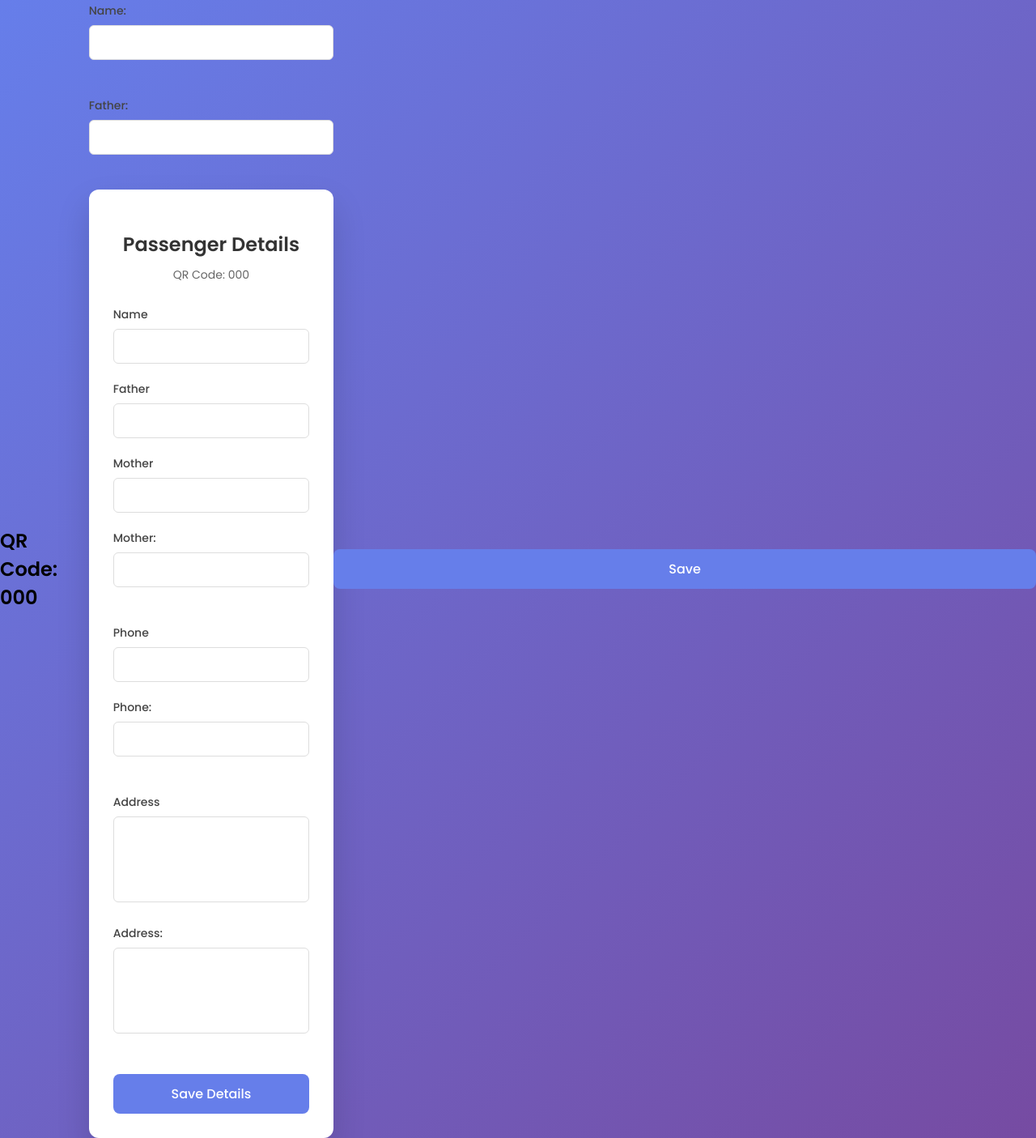
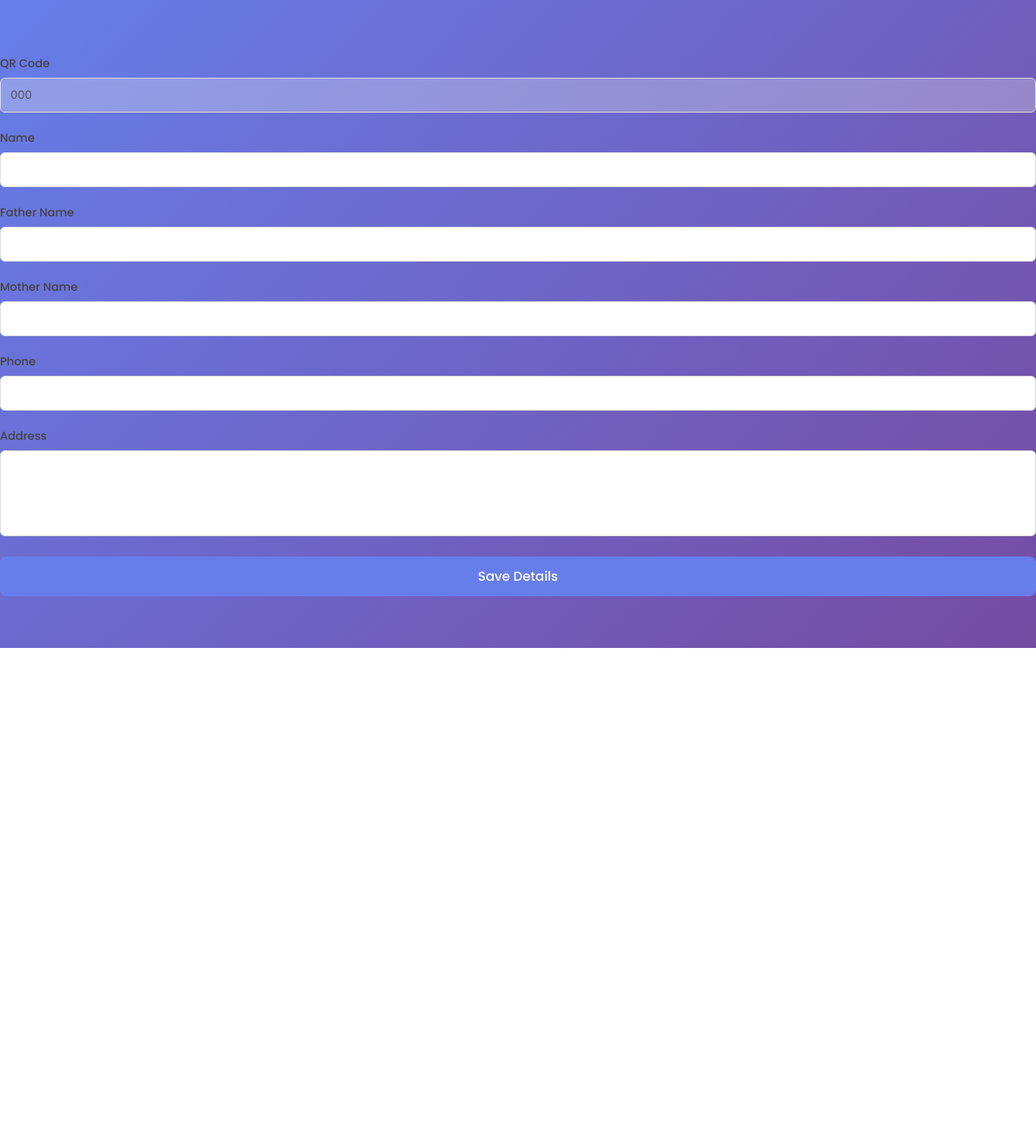
Before and after one commit to SmartFarming50/app, a Flask app: template templates/add.html in a window 1280 px wide. Shown: the whole page at 81% size. After the commit the page ends 800 px from the top, so only its background shows below. Run offline with Flask 3, Linux system fonts and the light colour scheme; the template is opened without the code that fills it: most values are stand-ins (such as "Sample title", 1, 10 or a date in 2020).

Commit message:
Update add.html

```diff
--- a/templates/add.html
+++ b/templates/add.html
@@ -101,44 +101,29 @@
     </style>
 </head>
 <body>
-    <h2>QR Code: {{ qr_code }}</h2>
     <form method="POST">
-        <label>Name:</label><br>
-        <input type="text" name="name" required><br><br>
+    <label>QR Code</label>
+    <input type="text" value="{{ qr_code }}" disabled>
 
-        <label>Father:</label><br>
-        <input type="text" name="father" required><br><br>
-    <div class="card">
-        <h2>Passenger Details</h2>
-        <div class="qr">QR Code: {{ qr_code }}</div>
+    <input type="hidden" name="qr_code" value="{{ qr_code }}">
 
-        <form method="POST">
     <label>Name</label>
     <input type="text" name="name" required>
 
-            <label>Father</label>
+    <label>Father Name</label>
     <input type="text" name="father" required>
 
-            <label>Mother</label>
+    <label>Mother Name</label>
     <input type="text" name="mother" required>
 
-        <label>Mother:</label><br>
-        <input type="text" name="mother" required><br><br>
     <label>Phone</label>
     <input type="text" name="phone" required>
 
-        <label>Phone:</label><br>
-        <input type="text" name="phone" required><br><br>
     <label>Address</label>
     <textarea name="address" rows="4" required></textarea>
 
-        <label>Address:</label><br>
-        <textarea name="address" rows="4" cols="50" required></textarea><br><br>
     <button type="submit">Save Details</button>
 </form>
-    </div>
 
-        <button type="submit">Save</button>
-    </form>
 </body>
 </html>
```
Lines whose indentation alone changed are shown as unchanged.
